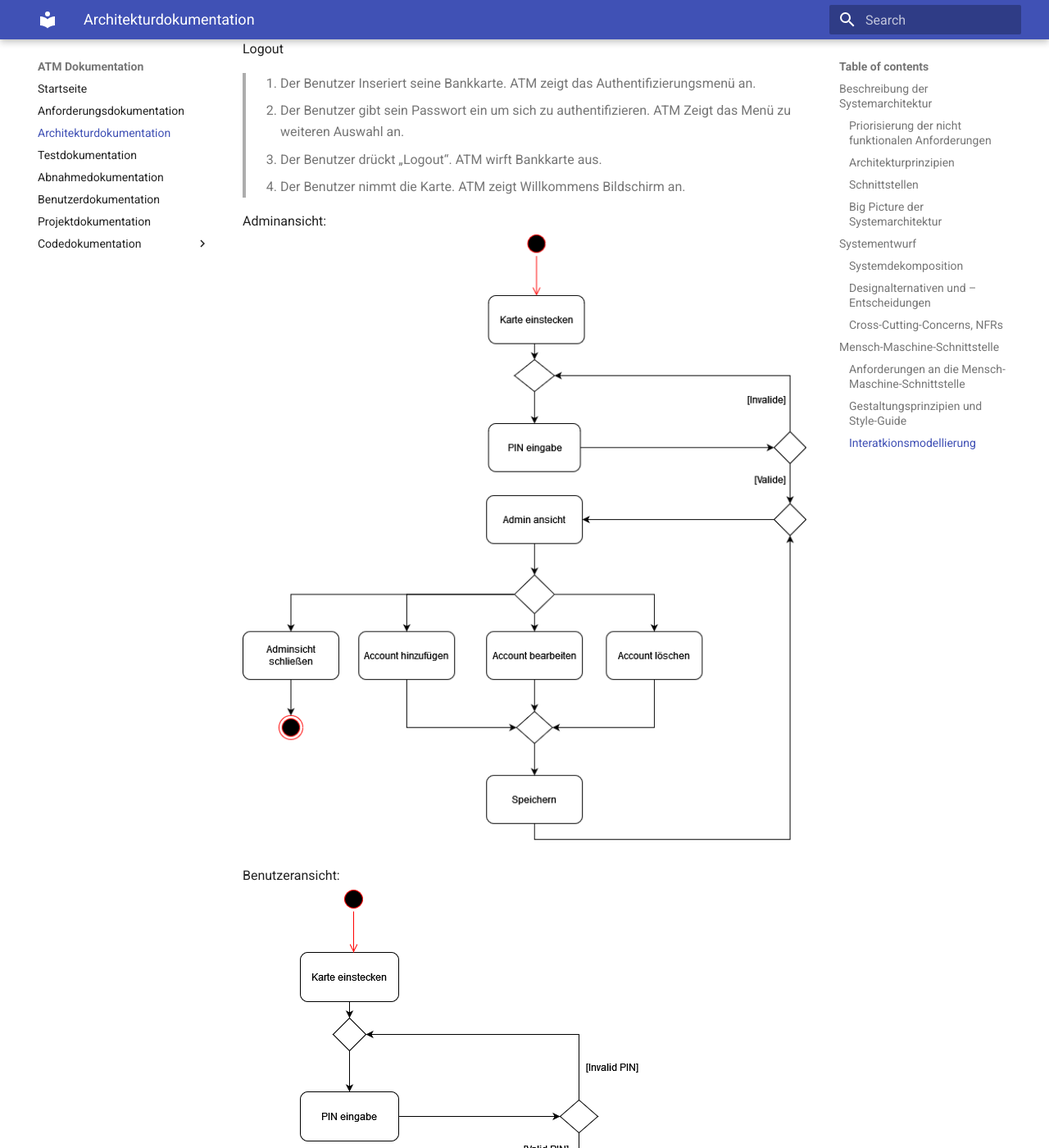
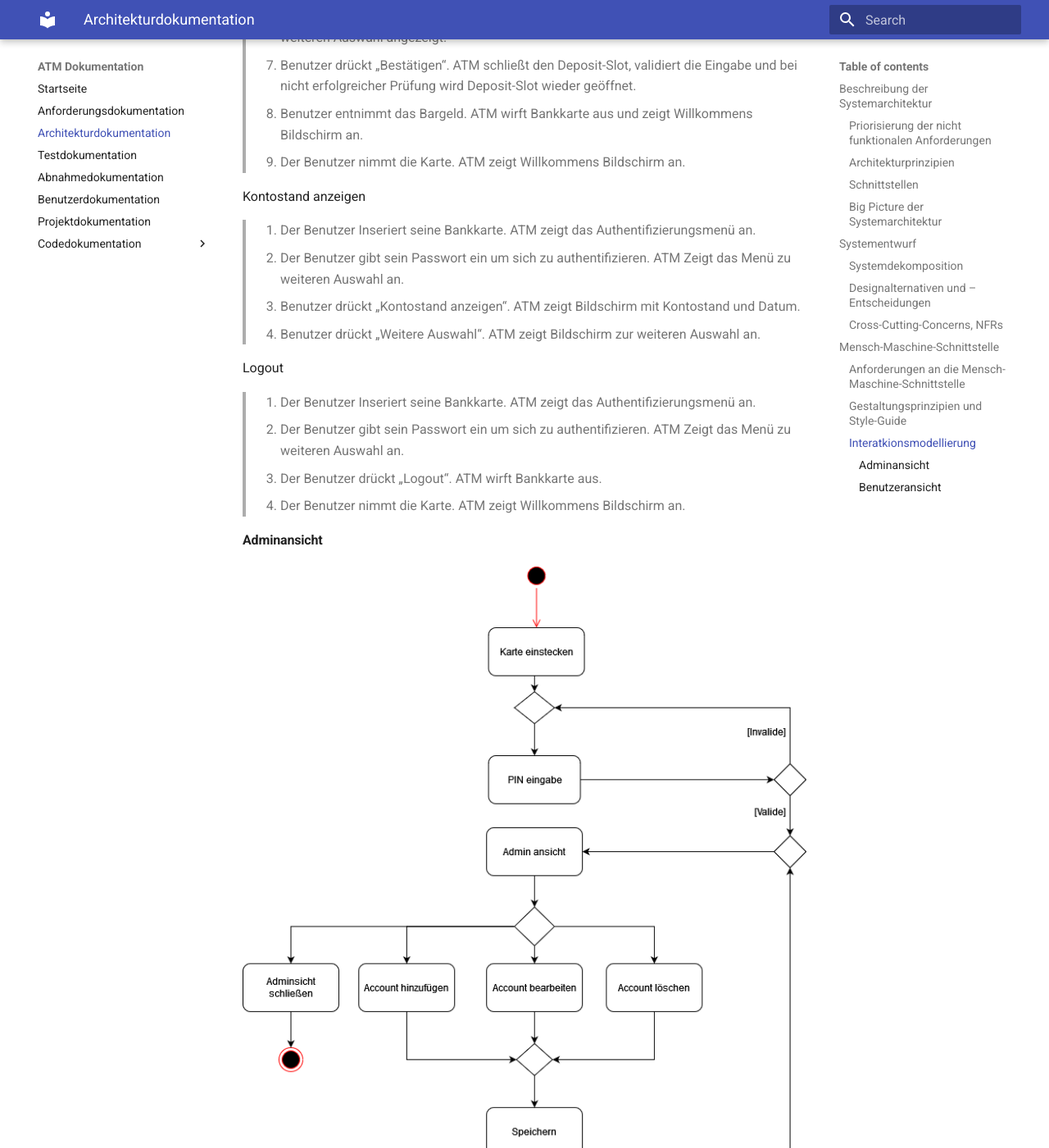
Before and after one commit to Halfpipe-SD/ATM, an MkDocs documentation site: the page built from docs/docs/architecture-docs.md, in a window 1280 px wide and 1400 px high, scrolled down 5111 px. Shown: the whole window at 82% size. Built offline with MkDocs 1.6.1 and Material for MkDocs 9.7.7, drawn with Linux system fonts in a browser that asks for light colours; some of the changed text lies outside the part shown.

```diff
--- a/docs/docs/architecture-docs.md
+++ b/docs/docs/architecture-docs.md
@@ -140,8 +140,10 @@ Logout
 
 
 
-Adminansicht:
+#### Adminansicht
+
 ![InterkationsDiagramm](images/AdminView.png "InterkationsDiagramm")
 
-Benutzeransicht:
+#### Benutzeransicht
+
 ![InterkationsDiagramm](images/BenutzerView.png "InterkationsDiagramm")
```
Also changed, not shown: other parts of docs/docs/architecture-docs.md (+1 -1 lines), docs/docs/images/class.png (added), 3 other files.
